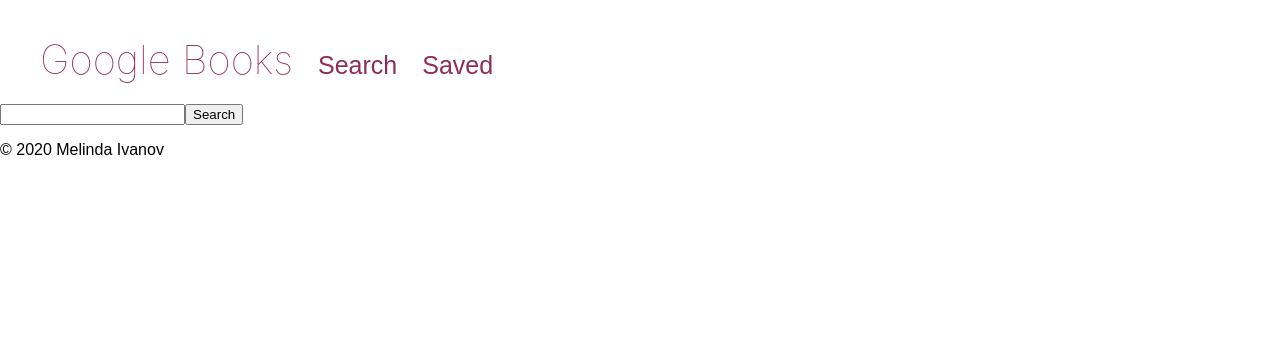
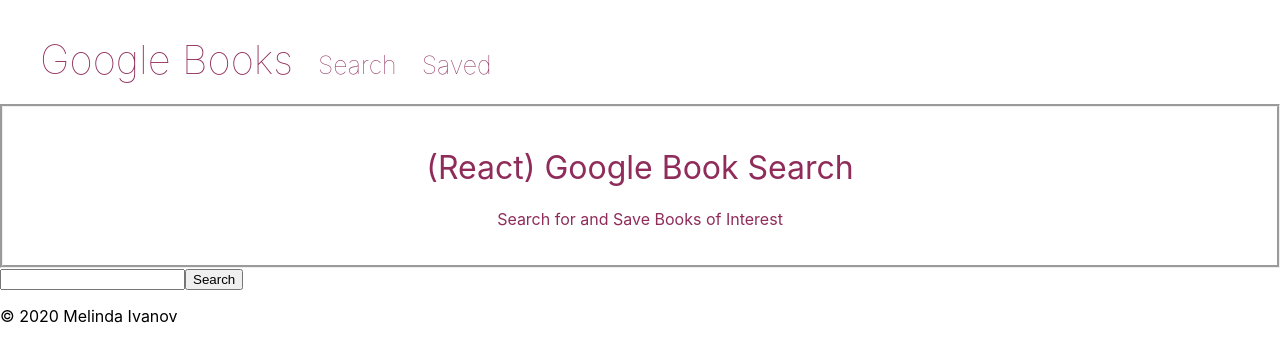
Before and after one commit to jnsmelinda/Google-Book-Search, a React (Create React App) app in the folder client/: page /#/ in a window 1280 px wide. Shown: the top 362 px of the page. Built offline with nearby package versions, Linux system fonts and the light colour scheme.

Commit message:
adding brand to header

```diff
--- a/client/src/components/Header/index.css
+++ b/client/src/components/Header/index.css
@@ -1,3 +1,7 @@
+body {
+  font-family: BlinkMacSystemFont, 'Segoe UI', Roboto, Oxygen, Ubuntu, Cantarell, 'Open Sans', 'Helvetica Neue', sans-serif;
+}
+
 nav ul {
   list-style-type: none;
   font-size: 20px;
@@ -26,7 +30,6 @@
 
 #logo {
   color:  rgb(143, 44, 90);
-  font-family: BlinkMacSystemFont, 'Segoe UI', Roboto, Oxygen, Ubuntu, Cantarell, 'Open Sans', 'Helvetica Neue', sans-serif;
   font-size: 40px;
   margin-left: 0px;
 }
@@ -34,4 +37,16 @@
 h1 {
   display: run-in;
   vertical-align: middle;
+  color:  rgb(143, 44, 90);
+  font-weight: normal;
 }
+
+#brand {
+  text-align: center;
+  padding: 20px;
+  border-style: groove;
+}
+
+p {
+  color:  rgb(143, 44, 90);
+}
--- a/client/src/components/Header/index.js
+++ b/client/src/components/Header/index.js
@@ -12,6 +12,13 @@
           <li><Link to="saved" id="link">Saved</Link></li>
         </ul>
       </nav>
+
+      <div id="brand">
+        <h1>(React) Google Book Search</h1>
+        <p>
+          Search for and Save Books of Interest
+        </p>
+      </div>
     </div>
   );
 }
```
